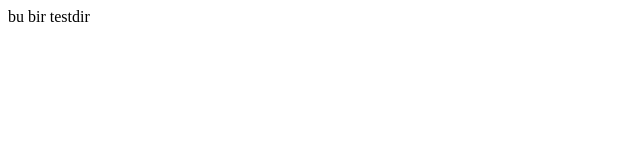
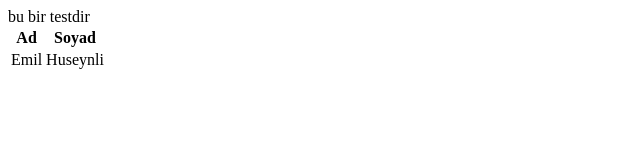
Before and after one commit to Emilishere/Test, a plain HTML site: page index.html in a window 1280 px wide. Shown: the whole page, without its empty margins (0-640 px from the left). Drawn offline with Linux system fonts and the light colour scheme.

Commit message:
testing 2

```diff
--- a/index.html
+++ b/index.html
@@ -8,5 +8,15 @@
 </head>
 <body>
     <hi>bu bir testdir</hi>
+    <table>
+        <tr>
+            <th>Ad</th>
+            <th>Soyad</th>
+        </tr>
+        <tr>
+            <td>Emil</td>
+            <td>Huseynli</td>
+        </tr>
+    </table>
 </body>
 </html>
```
